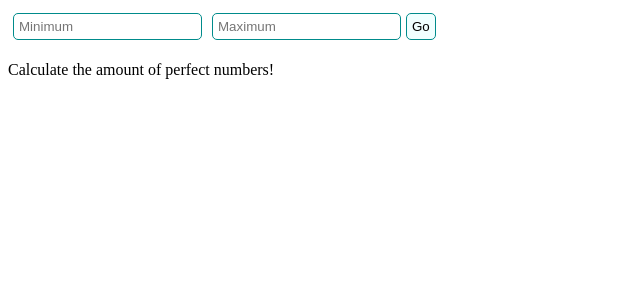
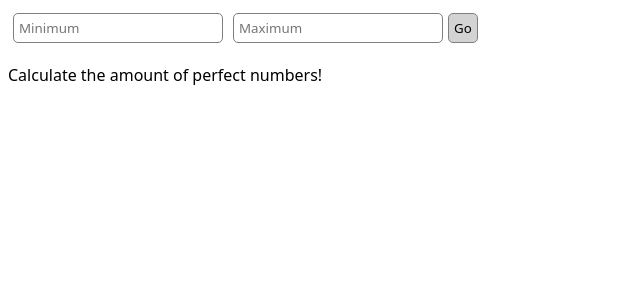
Before and after one commit to Touhcan/InnoNum, an Angular app in the folder frontend/: page / in a window 1280 px wide. Shown: the top 300 px of the page, without its empty margins (0-640 px from the left). Built offline with nearby package versions, Linux system fonts and the light colour scheme.

Commit message:
Try to make the site prettier

```diff
--- a/frontend/src/app/perfect-number/perfect-number.component.css
+++ b/frontend/src/app/perfect-number/perfect-number.component.css
@@ -1,19 +1,24 @@
+
+* {
+  font-family: sans;
+}
 
 input {
   padding: 5px;
   margin: 5px;
-  border: 0.5px solid darkcyan;
+  border: 0.5px solid grey;
   border-radius: 5px;
 }
 
 button {
   padding: 5px;
-  background-color: azure;
-  border: 0.5px solid darkcyan;
+  background-color: lightgrey;
+  border: 0.5px solid grey;
   border-radius: 5px;
 }
 
 button:hover {
-  background-color: darkcyan;
+  background-color: grey;
+  color: white;
   cursor: pointer;
 }
```
